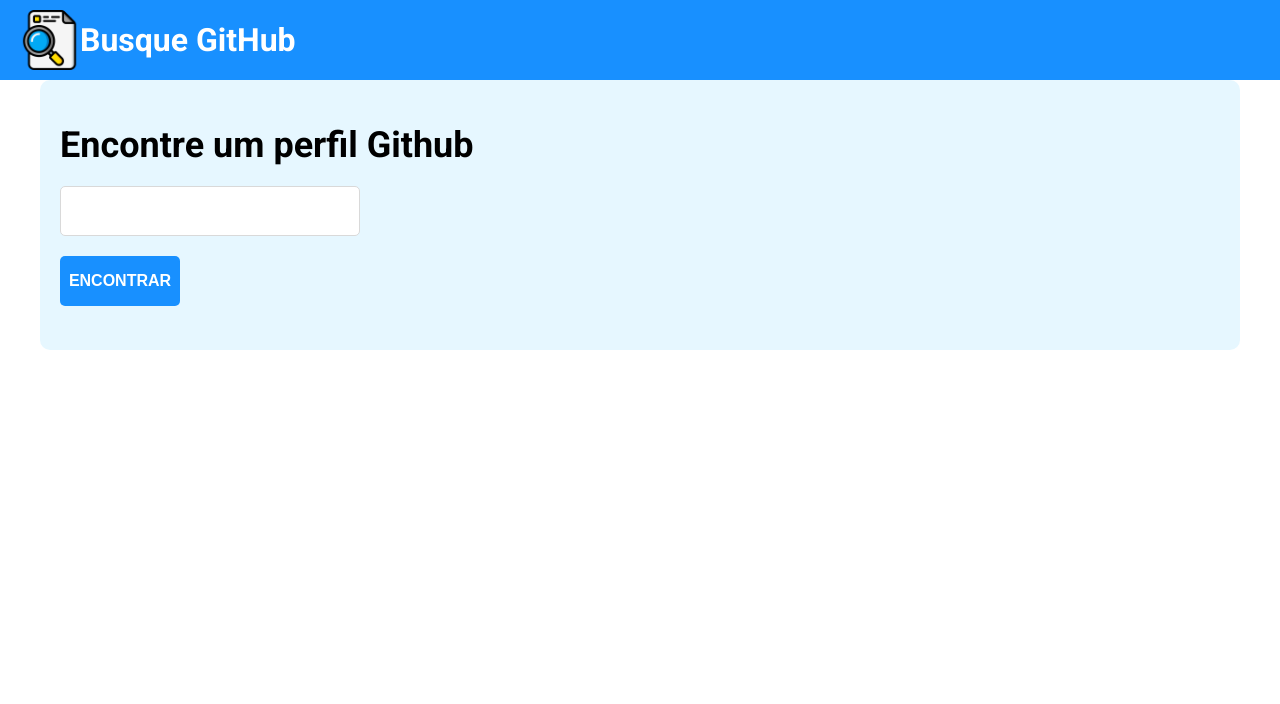
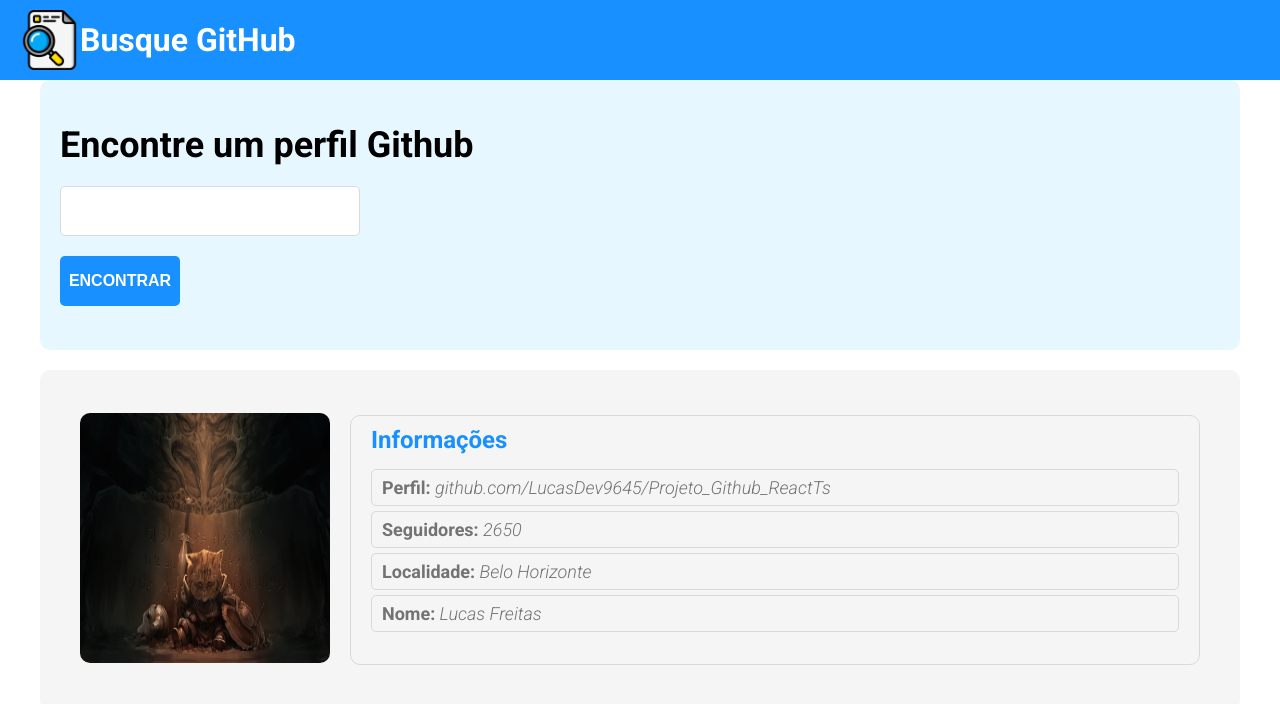
Before and after one commit to LucasDev9645/Projeto_Github_ReactTs, a React (Vite) app: page / in a window 1280 px wide. Shown: the top 704 px of the page. Built offline with nearby package versions, Linux system fonts and the light colour scheme.

Commit message:
Creating UserDataCard

```diff
--- a/src/components/FindProfile/UserDataCard/index.tsx
+++ b/src/components/FindProfile/UserDataCard/index.tsx
@@ -1,11 +1,30 @@
-import React from "react";
+import "./styles.css";
 
-import "./styles.css";
+import foto from "../../../assets/681807.jpg";
 
 const UserDataCard = () => {
   return (
-    <div>
-      <h1>Cartão de dados ususario</h1>
+    <div className="container">
+      <div className="user-data-card-container">
+        <div>
+          <img src={foto} alt="" />
+        </div>
+        <div className="user-data-card-description">
+          <h2>Informações</h2>
+          <p>
+            <span>Perfil:</span> github.com/LucasDev9645/Projeto_Github_ReactTs
+          </p>
+          <p>
+            <span>Seguidores:</span> 2650
+          </p>
+          <p>
+            <span>Localidade:</span> Belo Horizonte
+          </p>
+          <p>
+            <span>Nome:</span> Lucas Freitas
+          </p>
+        </div>
+      </div>
     </div>
   );
 };
--- a/src/components/FindProfile/UserDataCard/styles.css
+++ b/src/components/FindProfile/UserDataCard/styles.css
@@ -0,0 +1,45 @@
+.user-data-card-container {
+  display: flex;
+  align-items: center;
+  padding: 0 40px;
+  background-color: #f5f5f5;
+  width: 1200px;
+  height: 340px;
+  border-radius: 10px;
+  margin-top: 20px;
+}
+
+.user-data-card-container img {
+  max-width: 250px;
+  height: 250px;
+  border-radius: 10px;
+}
+
+.user-data-card-description {
+  margin-left: 20px;
+  border: 1px solid #d9d9d9;
+  width: 900px;
+  height: 250px;
+  border-radius: 10px;
+}
+
+.user-data-card-description h2 {
+  color: #1890ff;
+  padding: 10px 20px;
+}
+
+.user-data-card-description span {
+  font-weight: 700;
+  color: #737373;
+  font-style: normal;
+}
+
+.user-data-card-description p {
+  font-style: italic;
+  border: 1px solid #d9d9d9;
+  border-radius: 5px;
+  margin: 5px 20px;
+  padding: 7px 10px;
+  font-size: 18px;
+  color: #737373;
+}
--- a/src/components/FindProfile/index.tsx
+++ b/src/components/FindProfile/index.tsx
@@ -1,8 +1,10 @@
 import Button from "../Button";
+import UserDataCard from "./UserDataCard";
 import "./styles.css";
 
 const FindProfile = () => {
   return (
+    <>
       <div className="container find-Profile-container">
         <h1>Encontre um perfil Github</h1>
         <form>
@@ -10,6 +12,8 @@ const FindProfile = () => {
           <Button name="Encontrar" />
         </form>
       </div>
+      <UserDataCard />
+    </>
   );
 };
 
```
Also changed, not shown: src/assets/681807.jpg (added). Lines whose indentation alone changed are shown as unchanged.
